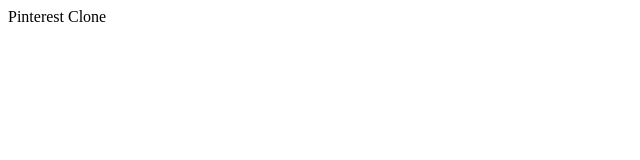
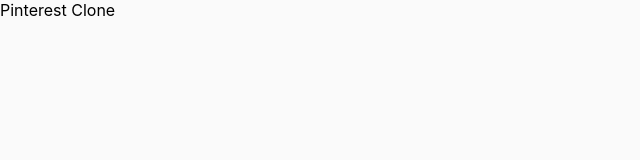
Before and after one commit to Mridul2820/pinterest-clone, a React (Create React App) app: page / in a window 1280 px wide. Shown: the top 160 px of the page, without its empty margins (0-640 px from the left). Built offline with nearby package versions, Linux system fonts and the light colour scheme.

Commit message:
global styles add

```diff
--- a/package.json
+++ b/package.json
@@ -8,7 +8,9 @@
     "@testing-library/user-event": "^12.8.3",
     "react": "^17.0.2",
     "react-dom": "^17.0.2",
+    "react-icons": "^4.2.0",
     "react-scripts": "4.0.3",
+    "styled-components": "^5.3.0",
     "web-vitals": "^1.1.2"
   },
   "scripts": {
--- a/src/App.js
+++ b/src/App.js
@@ -1,8 +1,10 @@
 import React from 'react'
+import GlobalStyle from './GlobalStyles'
 
 const App = () => {
     return (
         <div>
+            <GlobalStyle />
             Pinterest Clone
         </div>
     )
--- /dev/null
+++ b/src/GlobalStyles.js
@@ -0,0 +1,22 @@
+import { createGlobalStyle } from 'styled-components';
+
+const GlobalStyle = createGlobalStyle`
+    * {
+        margin: 0;
+        padding: 0;
+        box-sizing: border-box;
+            font-family: -apple-system, BlinkMacSystemFont, 'Segoe UI', 'Roboto', 'Oxygen', 'Ubuntu', 'Cantarell', 'Fira Sans', 'Droid Sans', 'Helvetica Neue', sans-serif;
+        -webkit-font-smoothing: antialiased;
+        -moz-osx-font-smoothing: grayscale;
+    }
+    body {
+        background-color: #fafafa;
+    }
+
+    a {
+        text-decoration: none;
+        color: unset;
+    }
+`
+
+export default GlobalStyle
```
Also changed, not shown: 1 other file (tests, documents, lock files or other folders).
